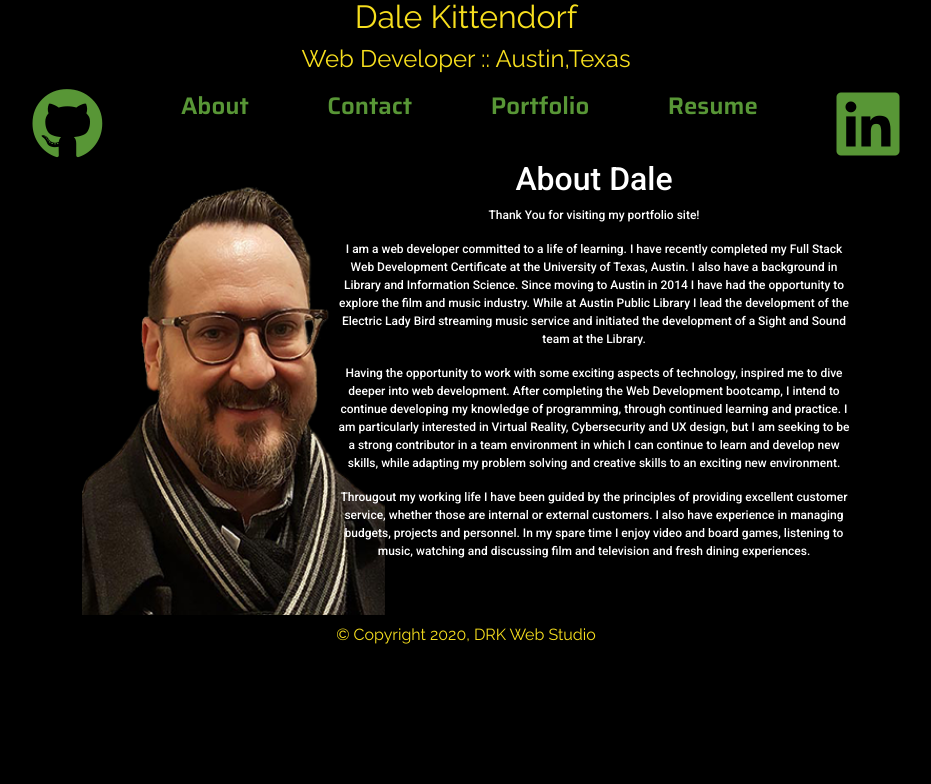
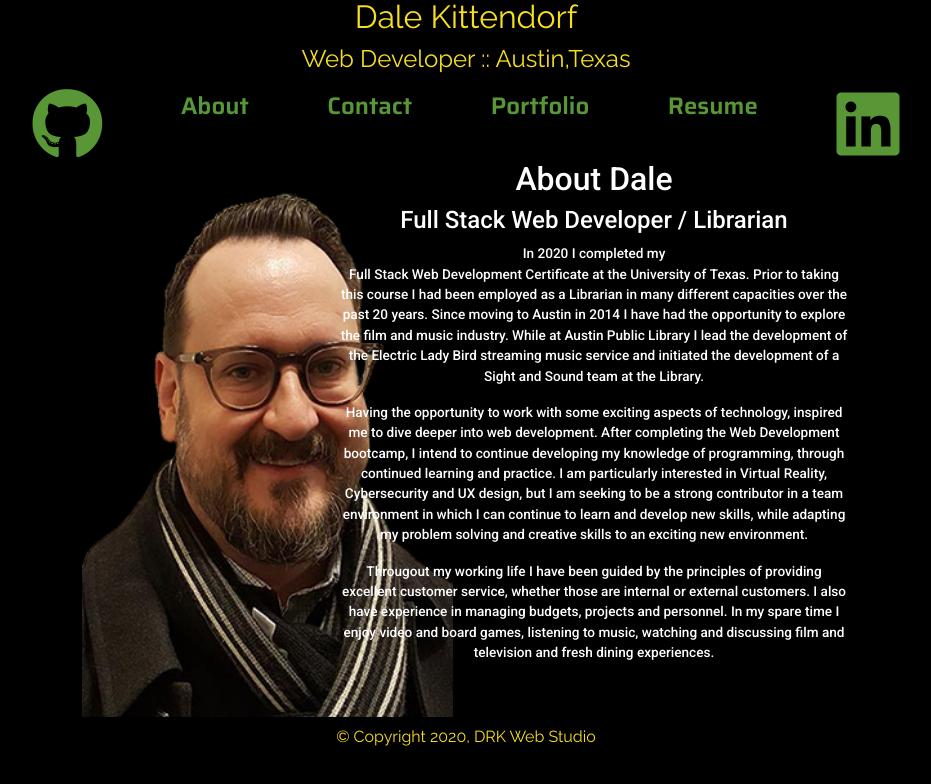
Before and after one commit to drkittendorf/portfolio, a React (Create React App) app: page /portfolio/about in a window 1280 px wide. Shown: the top 784 px of the page, without its empty margins (174-1105 px from the left). Built offline with nearby package versions, Linux system fonts and the light colour scheme.

Commit message:
updated resume

```diff
--- a/src/assets/css/style.css
+++ b/src/assets/css/style.css
@@ -53,16 +53,17 @@ h2 {
     position: relative;
     width: 40vw;
     font-family: roboto;
-    font-size: .75rem;
+    font-size: .85rem;
     margin-bottom: 5%;
     /*FLEX BOX SETTINGS */
     display: flex;
+    direction: ltr;
     flex-direction: column;
-    flex-wrap: nowrap;
+    /* flex-wrap: nowrap;
     justify-content: flex-end;
     align-items: center;
     align-content: flex-start;
-    align-self: flex-end;
+    align-self: flex-end; */
    }
 
 .contactBody {
@@ -124,11 +125,12 @@ h2 {
     margin-bottom: 175%;
 }
 
+
+/*!! BEGIN MEDIA QUERIES */
 @media (max-width: 1272px) {
     h2 {
         font-size: 1rem;
       }
-
 
     .aboutImage {
         /* position: absolute; */
@@ -149,7 +151,7 @@ h2 {
         align-content:center;
         align-self: flex-end;
     }
-
+/*!! MID-MEDIA QUERIES */
     .contactBody {
         position: relative;
         width: 70vw;
@@ -167,3 +169,4 @@ h2 {
 
      }
 }
+/*!! END MEDIA QUERIES */
--- a/src/pages/about.js
+++ b/src/pages/about.js
@@ -15,13 +15,12 @@ function about() {
                 </div>
                 <div className="aboutBody">
                     <h1>About Dale </h1>
+                    <h2>Full Stack Web Developer / Librarian</h2>
                         <p>
-                            Thank You for visiting my portfolio site!
-                        </p>
+                        In 2020 I completed my Full Stack Web Development Certificate at the University of Texas.
 
-                        <p>
-                        I am a web developer committed to a life of learning. I have recently completed my Full Stack Web Development Certificate at the University of Texas, Austin.
-                        I also have a background in Library and Information Science. Since moving to Austin in 2014 I have had the opportunity to explore the film and music industry.
+                        Prior to taking this course I had been employed as a Librarian in many different capacities over the past 20 years.
+                        Since moving to Austin in 2014 I have had the opportunity to explore the film and music industry.
                         While at Austin Public Library I lead the development of the  Electric Lady Bird streaming music service
                         and initiated the development of a Sight and Sound team at the Library.
                         </p>
```
Also changed, not shown: 1 other file (tests, documents, lock files or other folders).
